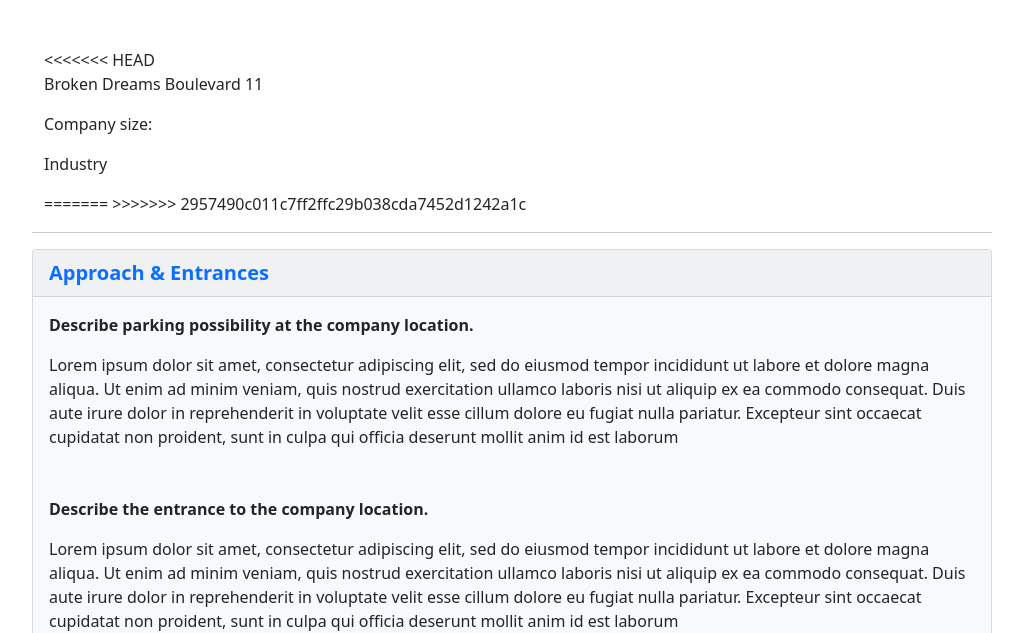
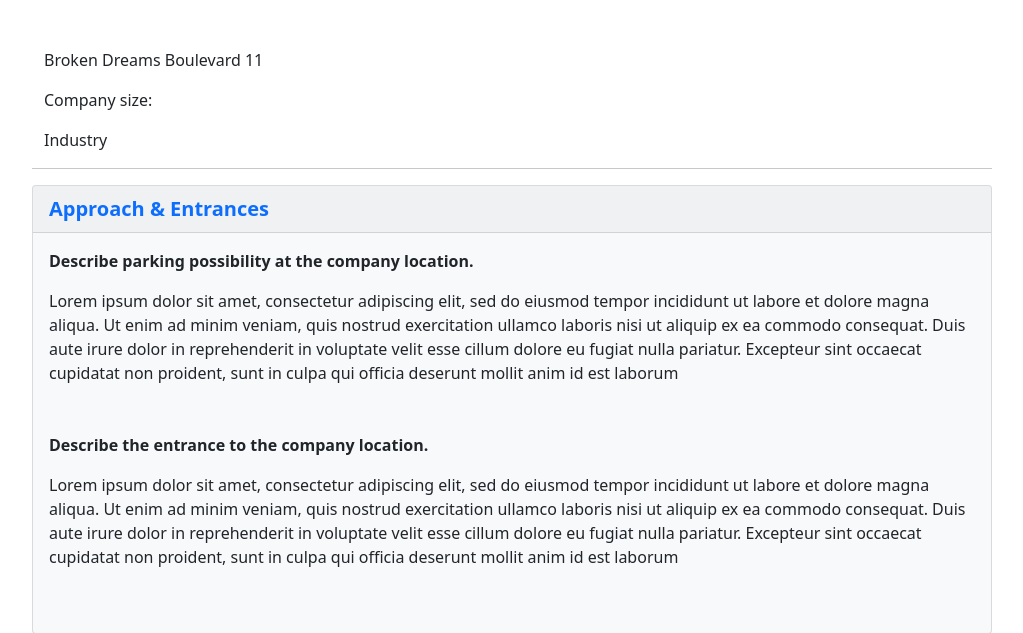
Before and after one commit to 4n4ru/Panda, a Flask app: template templates/profile.html in a window 1280 px wide. Shown: the part 86-719 px from the top of the page, without its empty margins (128-1151 px from the left). Run offline with Flask 2, Linux system fonts and the light colour scheme; the template is opened without the code that fills it: most values are stand-ins (such as "Sample title", 1, 10 or a date in 2020); grey boxes marked "Sample" are stand-in pictures; some libraries are stand-ins or nearby versions.

Commit message:
add: accepted pull changes

```diff
--- a/templates/profile.html
+++ b/templates/profile.html
@@ -2,14 +2,11 @@
 {% block content %}
 <section class="my-5 w-75 mx-auto">
     <div class="container">
-<<<<<<< HEAD
 
         <p>Broken Dreams Boulevard 11</p>
         <p>Company size:</p>
         <p>Industry</p>
 
-=======
->>>>>>> 2957490c011c7ff2ffc29b038cda7452d1242a1c
     </div>
 
     <hr>
```
